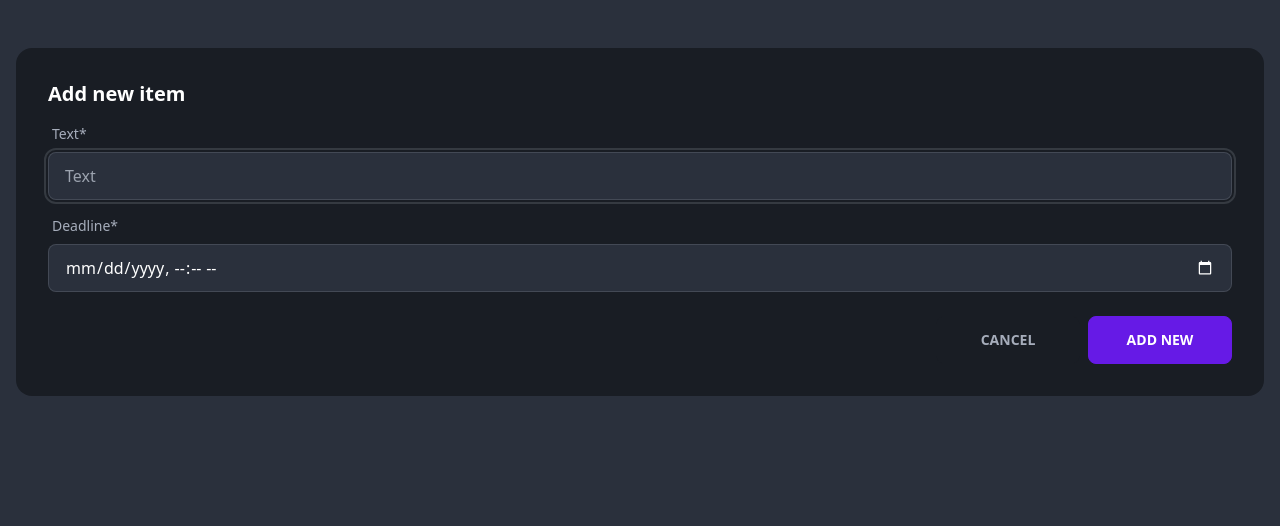
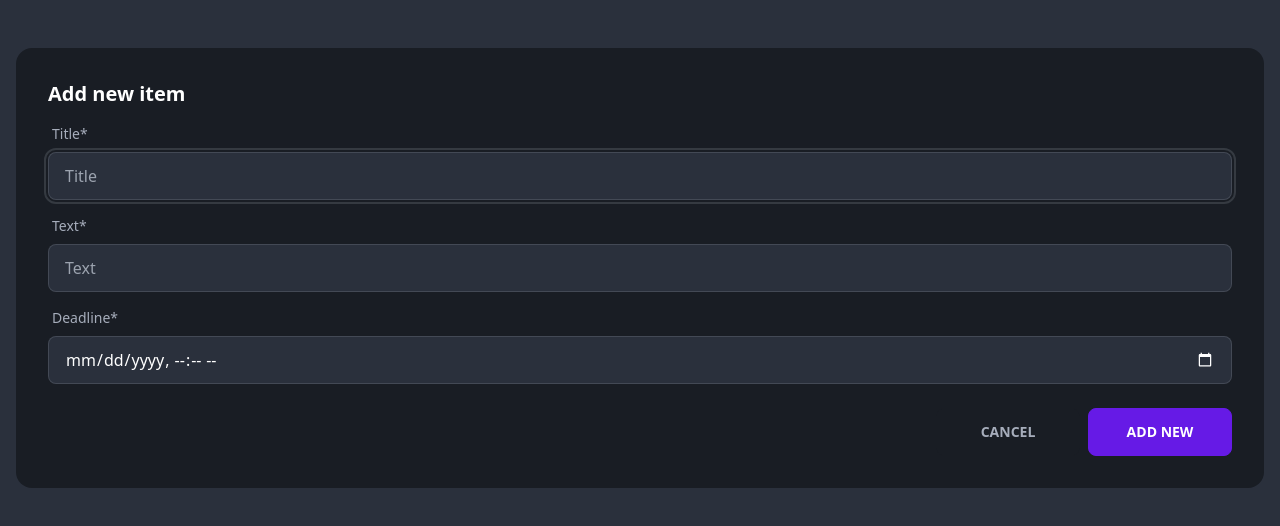
Before and after one commit to danielhros/AmcefToDoApp, a React (Vite) app: page /create in a window 1280 px wide. Shown: the top 526 px of the page. Built offline with nearby package versions, Linux system fonts and the light colour scheme.

Commit message:
rafactor: title added

```diff
--- a/src/common/types.ts
+++ b/src/common/types.ts
@@ -3,6 +3,7 @@ export type ToDoItem = {
   text: string;
   deadline: string;
   isDone: boolean;
+  title: string;
 };
 
 export type NewToDoItem = {
--- a/src/components/ToDoItem.tsx
+++ b/src/components/ToDoItem.tsx
@@ -47,6 +47,13 @@ export default function ToDoItem({ todoItem }: ToDoItemProps) {
         className="checkbox mr-5"
       />
       <div className="grow flex flex-col">
+        <h2
+          className={`text-sky-400 font-bold ${
+            todoItem.isDone && "line-through"
+          }`}
+        >
+          {todoItem.title}
+        </h2>
         <p className={`${todoItem.isDone && "line-through"}`}>
           {todoItem.text}
         </p>
--- a/src/routes/CreateToDoItem.tsx
+++ b/src/routes/CreateToDoItem.tsx
@@ -8,8 +8,12 @@ import { useNavigate } from "react-router-dom";
 import { toast } from "react-toastify";
 
 const validationSchema = Yup.object().shape({
+  title: Yup.string()
+    .min(2, "Title is too short")
+    .max(30, "Title is too long, max 30 characters")
+    .required("Title field is required"),
   text: Yup.string()
-    .min(2, "Text is too short!")
+    .min(2, "Text is too short")
     .required("Text field is required"),
   deadline: Yup.date()
     .typeError("${value}")
@@ -33,6 +37,7 @@ export default function CreateToDoItem() {
 
   const formik = useFormik({
     initialValues: {
+      title: "",
       text: "",
       deadline: "",
     },
@@ -49,13 +54,30 @@ export default function CreateToDoItem() {
         <form onSubmit={formik.handleSubmit}>
           <div className="form-control w-full">
             <label className="label">
+              <span className="label-text">Title*</span>
+            </label>
+            <input
+              id="title"
+              name="title"
+              type="text"
+              autoFocus
+              onChange={formik.handleChange}
+              value={formik.values.title}
+              placeholder="Title"
+              className={`input input-bordered w-full mb-2 ${
+                formik.touched.title && formik.errors.title && "border-red-400"
+              }`}
+            />
+            {formik.touched.title && formik.errors.title && (
+              <span className="text-red-400">{formik.errors.title}</span>
+            )}
+            <label className="label">
               <span className="label-text">Text*</span>
             </label>
             <input
               id="text"
               name="text"
               type="text"
-              autoFocus
               onChange={formik.handleChange}
               value={formik.values.text}
               placeholder="Text"
--- a/src/routes/ToDoList.tsx
+++ b/src/routes/ToDoList.tsx
@@ -47,8 +47,10 @@ export default function ToDoList() {
   let todoItems = filterAndSortTodoItems(allTodoItems, activeItemType);
 
   if (searchText != "") {
-    todoItems = todoItems.filter((todoItem) =>
-      todoItem.text.toLowerCase().includes(searchText.toLowerCase())
+    todoItems = todoItems.filter(
+      (todoItem) =>
+        todoItem.text.toLowerCase().includes(searchText.toLowerCase()) ||
+        todoItem.title.toLowerCase().includes(searchText.toLowerCase())
     );
   }
 
```
